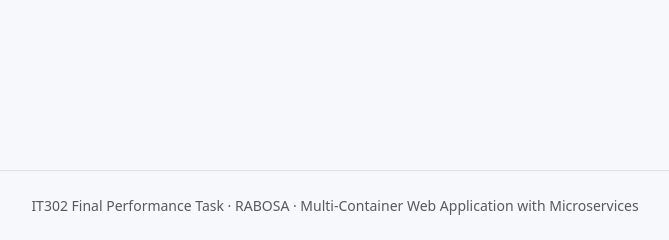
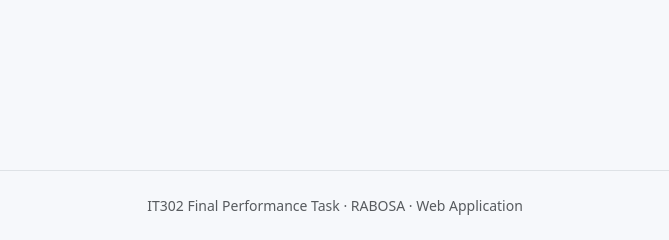
Before and after one commit to r4ppz/Rabosa_DockerCodebase, a PHP site: page /index.php in a window 1280 px wide. Shown: the part 560-800 px from the top of the page, without its empty margins (305-974 px from the left). Run offline with PHP 8.4, Linux system fonts and the light colour scheme; data comes from the database, SQL or seed files in the repository; data that the repository does not hold is empty.

Commit message:
Sync changes

```diff
--- a/app/includes/footer.php
+++ b/app/includes/footer.php
@@ -1,7 +1,7 @@
 </main>
 
 <footer class="text-center text-muted small py-4 border-top mt-4">
-  IT302 Final Performance Task &middot; RABOSA &middot; Multi-Container Web Application with Microservices
+  IT302 Final Performance Task &middot; RABOSA &middot; Web Application
 </footer>
 
 <script src="https://cdn.jsdelivr.net/npm/bootstrap@5.3.3/dist/js/bootstrap.bundle.min.js"></script>
```
